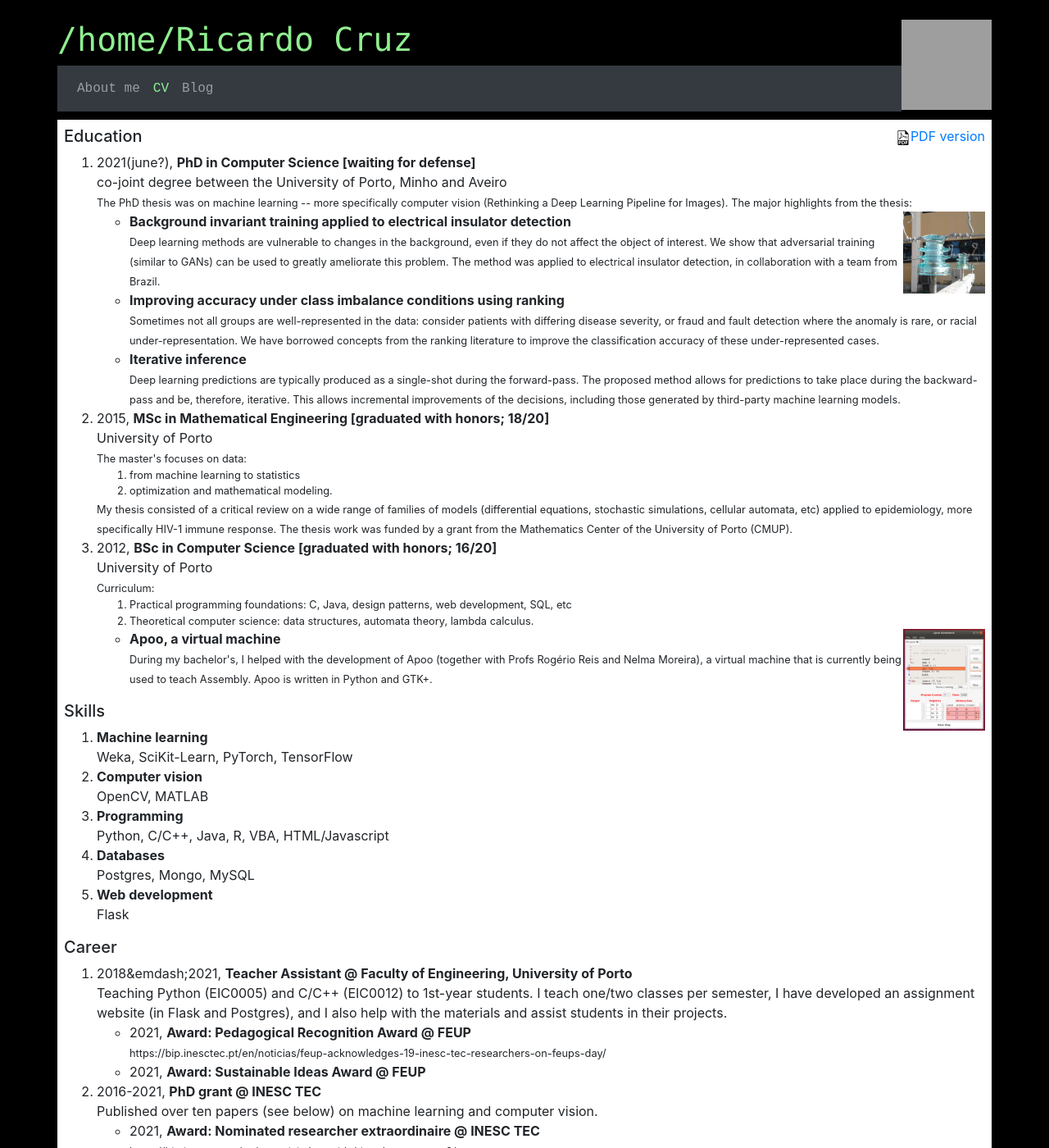
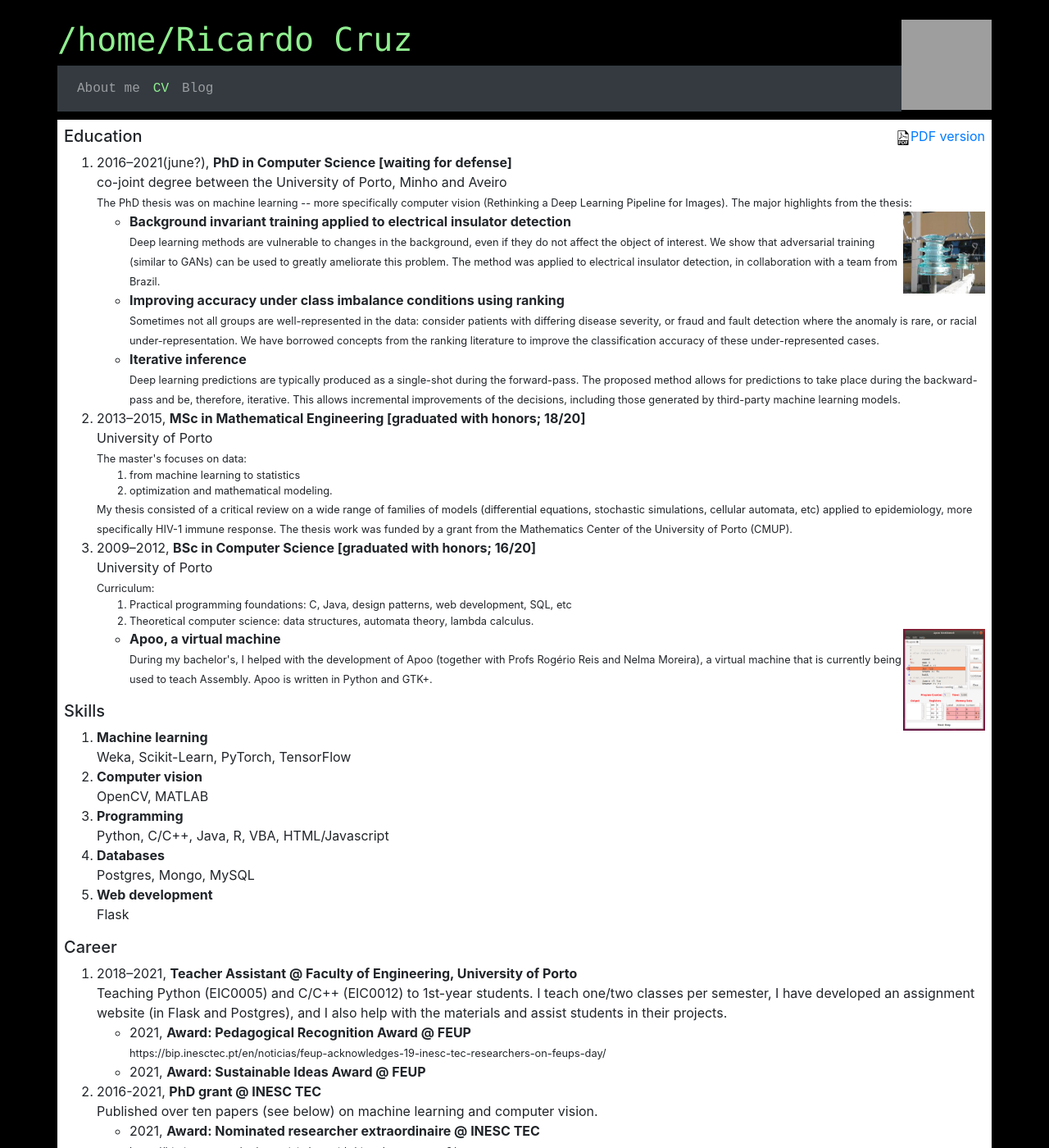
Before and after one commit to rpmcruz/rpmcruz.github.io, a Jekyll site: the page built from cv.html, in a window 1280 px wide and 1400 px high. Shown: the whole window at 82% size. Built offline with Jekyll 4.4.1, drawn with Linux system fonts in a browser that asks for light colours; grey boxes are pictures that could not be loaded.

Commit message:
Added bachelors and masters dates.

```diff
--- a/aux/cv/template.html
+++ b/aux/cv/template.html
@@ -8,7 +8,7 @@ active: cv
 
 @% macro escrever(item_id, item, depth) -%@
 @% if item.image %@<p class="float-right"><img src="imgs/cv/@@ item.image @@" width="100"></p>@% endif %@
-<li>@% if item.date %@@@ (item.date|string).replace('--', '&emdash;') @@, @% endif %@@% if item.link %@<a href="@@ item.link @@">@% endif %@<b>@@ item.title @@</b>@% if item.link %@</a>@% endif %@@% if item.subtitle %@<br>@@ item.subtitle @@@% endif %@@% if item.description %@<br><small>@@ item.description @@</small>@% endif %@</li>
+<li>@% if item.date %@@@ (item.date|string).replace('--', '&ndash;') @@, @% endif %@@% if item.link %@<a href="@@ item.link @@">@% endif %@<b>@@ item.title @@</b>@% if item.link %@</a>@% endif %@@% if item.subtitle %@<br>@@ item.subtitle @@@% endif %@@% if item.description %@<br><small>@@ item.description @@</small>@% endif %@</li>
 
 @% if item.tree %@
 <ul>
--- a/cv.html
+++ b/cv.html
@@ -10,7 +10,7 @@ active: cv
 
 <h5 class="cv" name="education">Education</h5>
 <ol>
-<li>2021(june?), <b>PhD in Computer Science [waiting for defense]</b><br>co-joint degree between the University of Porto, Minho and Aveiro<br><small>The PhD thesis was on machine learning -- more specifically computer vision (Rethinking a Deep Learning Pipeline for Images). The major highlights from the thesis:
+<li>2016&ndash;2021(june?), <b>PhD in Computer Science [waiting for defense]</b><br>co-joint degree between the University of Porto, Minho and Aveiro<br><small>The PhD thesis was on machine learning -- more specifically computer vision (Rethinking a Deep Learning Pipeline for Images). The major highlights from the thesis:
 </small></li>
 
 <ul>
@@ -26,11 +26,11 @@ active: cv
 
 </ul>
 
-<li>2015, <b>MSc in Mathematical Engineering [graduated with honors; 18/20]</b><br>University of Porto<br><small>The master's focuses on data: <ol> <li>from machine learning to statistics</li> <li>optimization and mathematical modeling.</li> </ol> My thesis consisted of a critical review on a wide range of families of models (differential equations, stochastic simulations, cellular automata, etc) applied to epidemiology, more specifically HIV-1 immune response. The thesis work was funded by a grant from the Mathematics Center of the University of Porto (CMUP).
+<li>2013&ndash;2015, <b>MSc in Mathematical Engineering [graduated with honors; 18/20]</b><br>University of Porto<br><small>The master's focuses on data: <ol> <li>from machine learning to statistics</li> <li>optimization and mathematical modeling.</li> </ol> My thesis consisted of a critical review on a wide range of families of models (differential equations, stochastic simulations, cellular automata, etc) applied to epidemiology, more specifically HIV-1 immune response. The thesis work was funded by a grant from the Mathematics Center of the University of Porto (CMUP).
 </small></li>
 
 
-<li>2012, <b>BSc in Computer Science [graduated with honors; 16/20]</b><br>University of Porto<br><small>Curriculum: <ol> <li>Practical programming foundations: C, Java, design patterns, web development, SQL, etc</li> <li>Theoretical computer science: data structures, automata theory, lambda calculus.</li> </ol>
+<li>2009&ndash;2012, <b>BSc in Computer Science [graduated with honors; 16/20]</b><br>University of Porto<br><small>Curriculum: <ol> <li>Practical programming foundations: C, Java, design patterns, web development, SQL, etc</li> <li>Theoretical computer science: data structures, automata theory, lambda calculus.</li> </ol>
 </small></li>
 
 <ul>
@@ -42,7 +42,7 @@ active: cv
 </ol>
 <h5 class="cv" name="skills">Skills</h5>
 <ol>
-<li><b>Machine learning</b><br>Weka, SciKit-Learn, PyTorch, TensorFlow</li>
+<li><b>Machine learning</b><br>Weka, Scikit-Learn, PyTorch, TensorFlow</li>
 
 
 <li><b>Computer vision</b><br>OpenCV, MATLAB</li>
@@ -60,7 +60,7 @@ active: cv
 </ol>
 <h5 class="cv" name="career">Career</h5>
 <ol>
-<li>2018&emdash;2021, <b>Teacher Assistant @ Faculty of Engineering, University of Porto</b><br>Teaching Python (EIC0005) and C/C++ (EIC0012) to 1st-year students. I teach one/two classes per semester, I have developed an assignment website (in Flask and Postgres), and I also help with the materials and assist students in their projects.</li>
+<li>2018&ndash;2021, <b>Teacher Assistant @ Faculty of Engineering, University of Porto</b><br>Teaching Python (EIC0005) and C/C++ (EIC0012) to 1st-year students. I teach one/two classes per semester, I have developed an assignment website (in Flask and Postgres), and I also help with the materials and assist students in their projects.</li>
 
 <ul>
 <li>2021, <b>Award: Pedagogical Recognition Award @ FEUP</b><br><small>https://bip.inesctec.pt/en/noticias/feup-acknowledges-19-inesc-tec-researchers-on-feups-day/</small></li>
```
Also changed, not shown: aux/cv/rpcruz.yaml (+4 -4 lines), 1 other file.
